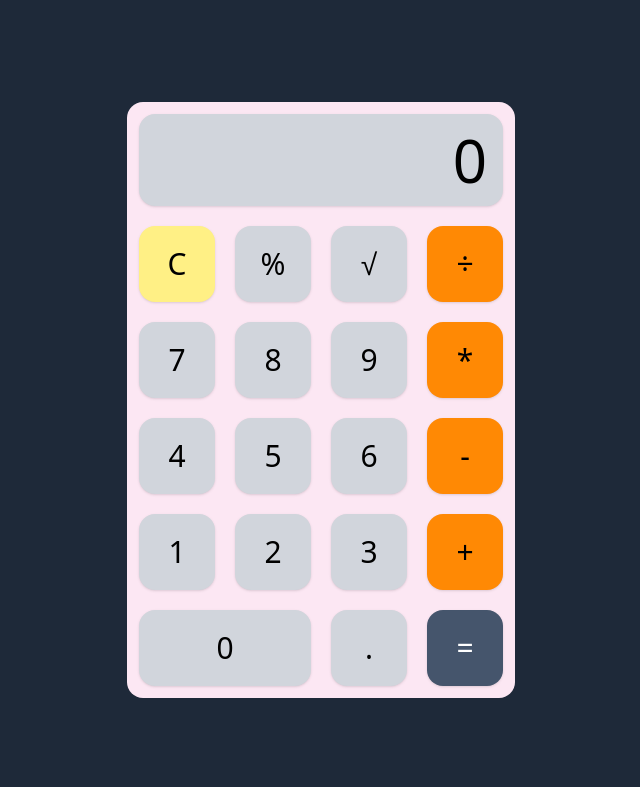
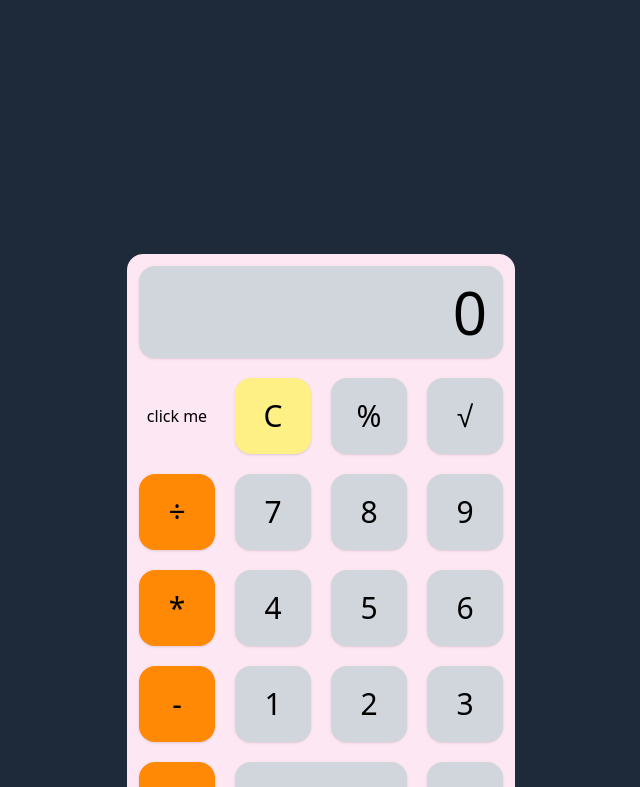
Before and after one commit to surenpal/my-calculater, a React (Vite) app: page / in a window 1280 px wide. Shown: the top 787 px of the page, without its empty margins (319-959 px from the left). Built offline with nearby package versions, Linux system fonts and the light colour scheme.

Commit message:
props will be added to individual btn from on

```diff
--- a/src/App.jsx
+++ b/src/App.jsx
@@ -1,4 +1,5 @@
 import { twMerge } from "tailwind-merge";
+import { useState } from "react";
 
 function CalculaterBtn({ children, className }) {
   return (
@@ -14,13 +15,24 @@ function CalculaterBtn({ children, className }) {
 
 function Calculater() {
 
+  const [curValue, setValue] = useState("0");
 
 
-  return <div className="bg-pink-100 p-3 rounded-2xl">
 
-  <div className=" bg-gray-300 shadow-sm text-right text-6xl mb-5 rounded-2xl p-4">0</div>
+  return (
+  <div className="bg-pink-100 p-3 rounded-2xl">
+
+  <div className=" bg-gray-300 shadow-sm text-right text-6xl mb-5 rounded-2xl p-4">{curValue}</div>
+
+
 
   <div className="grid grid-cols-4 gap-5">
+
+    <button onClick={() => setValue(Number(curValue + '10'))}>
+      click me
+    </button>
+
+
     <CalculaterBtn className="bg-yellow-200 text-black">C</CalculaterBtn>
     <CalculaterBtn >%</CalculaterBtn>
     <CalculaterBtn >√</CalculaterBtn>
@@ -44,11 +56,11 @@ function Calculater() {
 
 
   </div>
-}
+)}
 
 function App() {
   return (
-    <div className="bg-gray-800 h-screen flex items-center justify-center">
+    <div className="bg-gray-800 h-[150vh] flex items-center justify-center">
       <Calculater />
     </div>
   )
```
